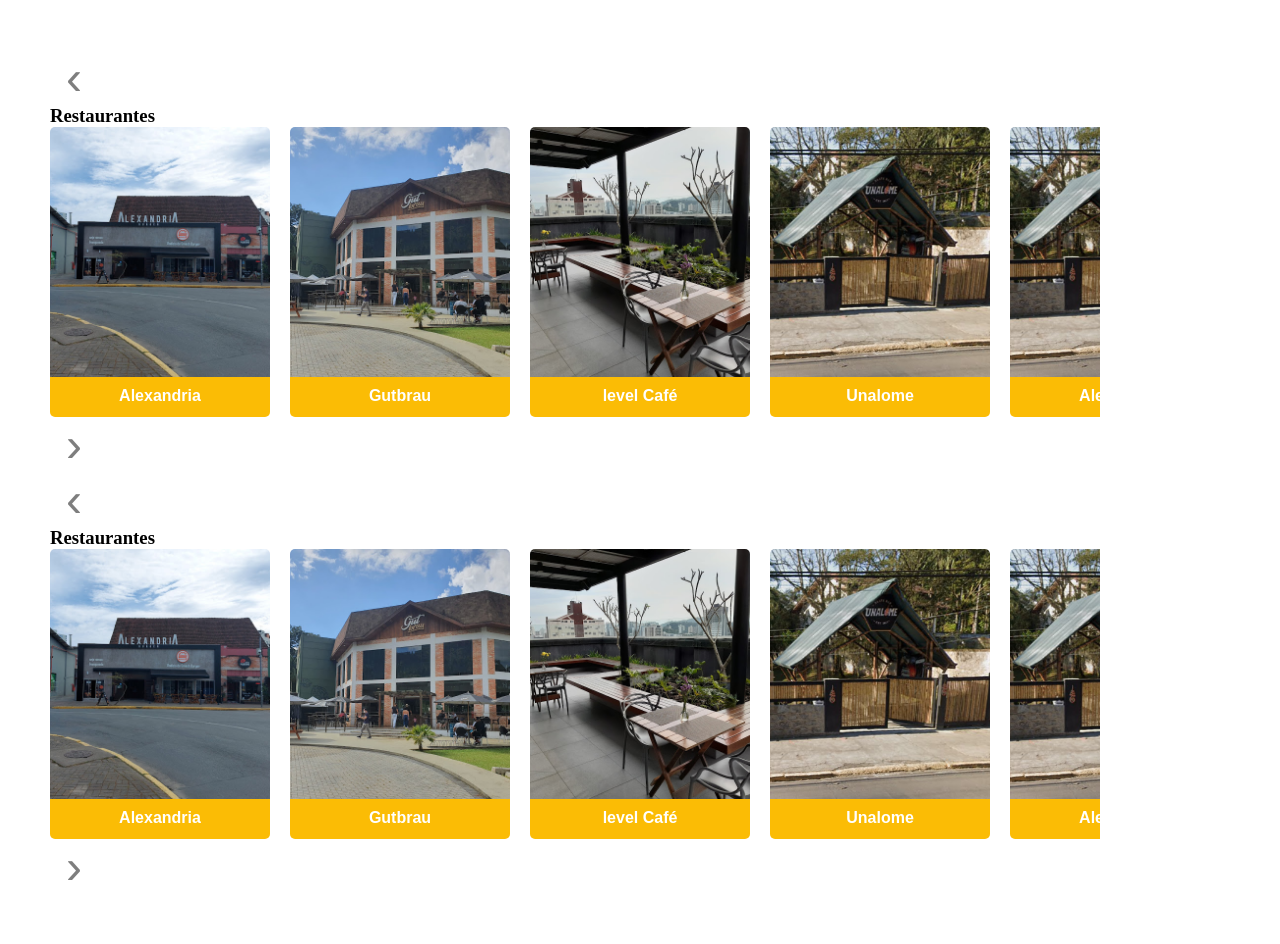
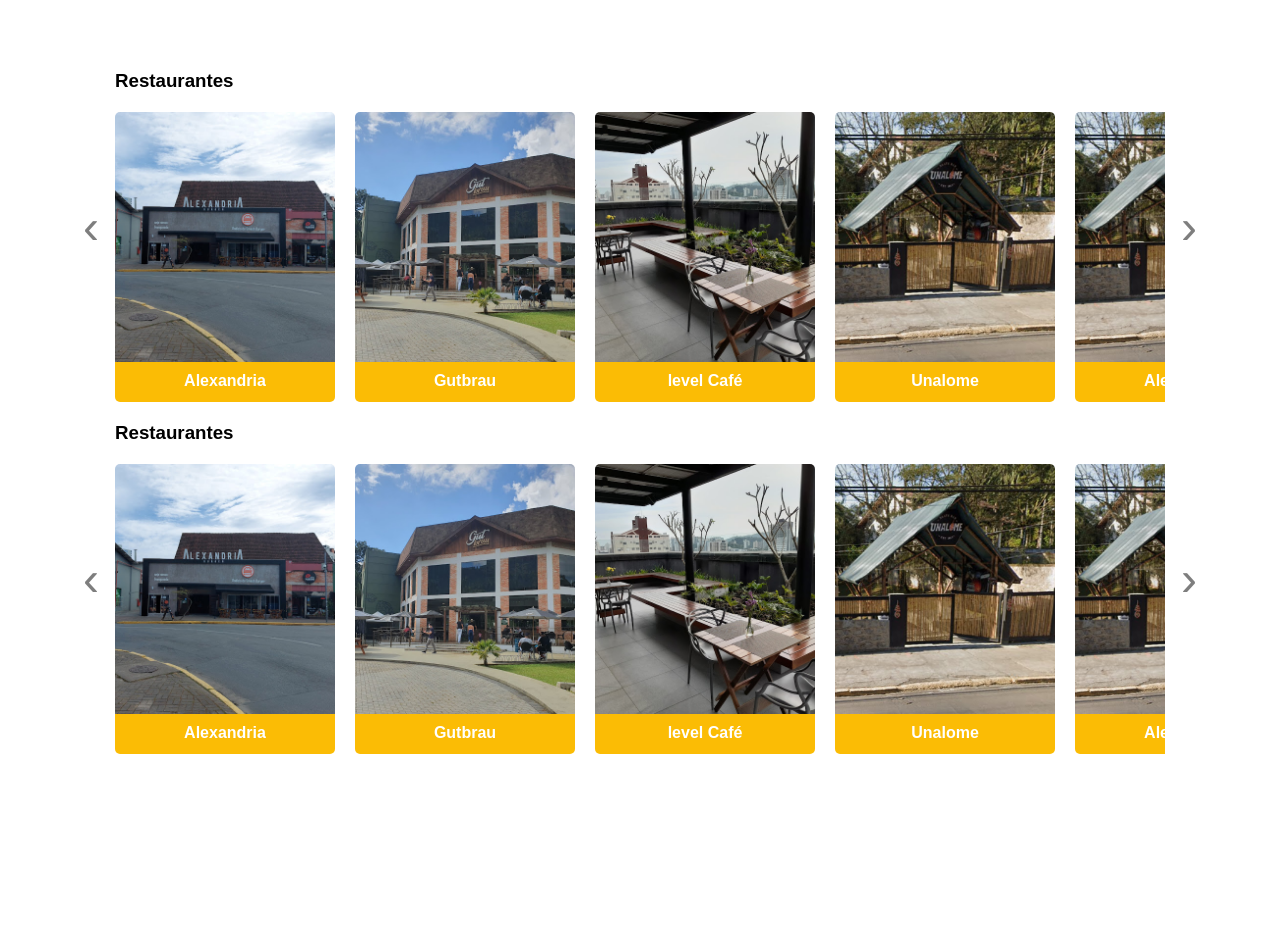
Before and after one commit to MiguelHort/Crowd, a PHP site: page /pages/categorias.html in a window 1280 px wide. Shown: the part 61-1005 px from the top of the page. After the commit the page ends 815 px from the top, so only its background shows below. Run offline with PHP 8.4, Linux system fonts and the light colour scheme.

Commit message:
categorias js

```diff
--- a/css/categorias.css
+++ b/css/categorias.css
@@ -78,7 +78,7 @@
     padding: 50px;
 }
 
-#Restaurantes {
+#restaurantes1, #restaurantes2 {
     display: flex;
     justify-content: center;
     align-items: center;
@@ -95,7 +95,7 @@
     width: 100%;
 }
 
-#Restaurantes h1 {
+#restaurantes1 h1, #restaurantes2 h1 {
     font-family: Arial, Helvetica, sans-serif;
     font-weight: 600;
     color: black;
```
